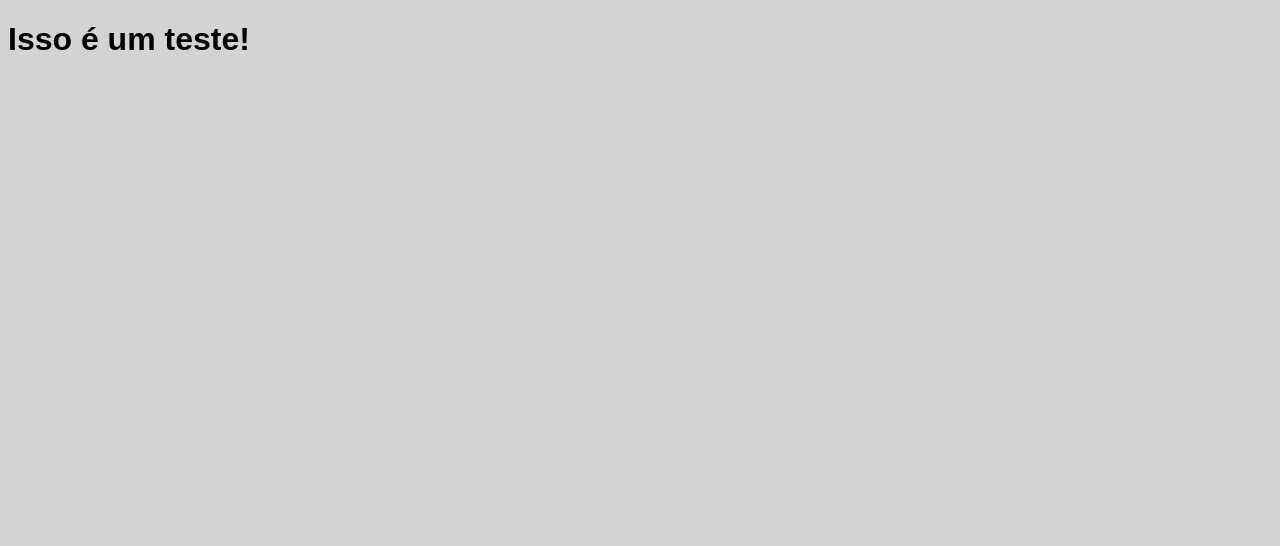
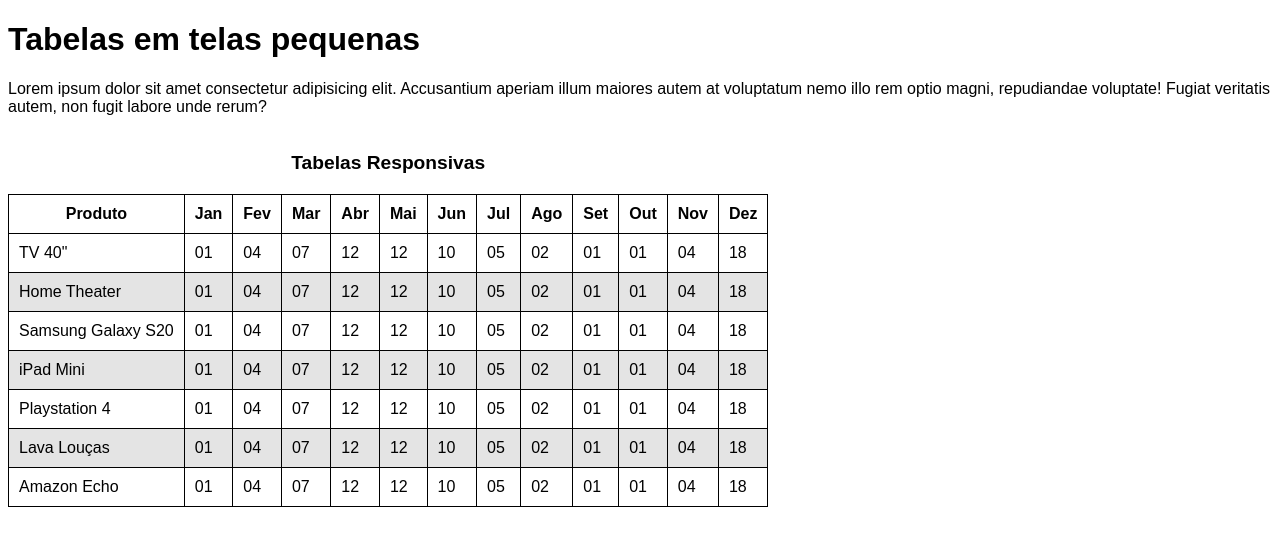
Before and after one commit to Felpecx/Html-Css, a plain HTML site: page Exercícios/ex024/pag001.html in a window 1280 px wide. Drawn offline with Linux system fonts and the light colour scheme.

Commit message:
Exercício Iframe003

```diff
--- a/Exercícios/ex024/pag001.html
+++ b/Exercícios/ex024/pag001.html
@@ -4,15 +4,168 @@
     <meta charset="UTF-8">
     <meta http-equiv="X-UA-Compatible" content="IE=edge">
     <meta name="viewport" content="width=device-width, initial-scale=1.0">
-    <title>Site de teste</title>
+    <title>Tabelas Responsivas</title>
     <style>
         body {
             font-family: Arial, Helvetica, sans-serif;
-            background-color: lightgrey;
-           }
+        }
+
+        table {
+            border-collapse: collapse;
+        }
+
+        caption {
+            font-size: 1.2em;
+            font-weight: bolder;
+            padding: 20px;
+        }
+
+        th, td {
+            border: 1px solid black;
+            padding: 10px;
+        }
+
+        tr:nth-child(even) {
+            background-color: rgb(228, 228, 228);
+        }
+
+        div#container {
+            overflow-x: auto;
+        }
     </style>
 </head>
 <body>
-    <h1>Isso é um teste!</h1>
+    <h1>Tabelas em telas pequenas</h1>
+    <p>Lorem ipsum dolor sit amet consectetur adipisicing elit. Accusantium aperiam illum maiores autem at voluptatum nemo illo rem optio magni, repudiandae voluptate! Fugiat veritatis autem, non fugit labore unde rerum?</p>
+    <div id="container">
+        <table>
+            <caption>Tabelas Responsivas</caption>
+            <thead>
+                <tr>
+                    <th>Produto</th>
+                    <th>Jan</th>
+                    <th>Fev</th>
+                    <th>Mar</th>
+                    <th>Abr</th>
+                    <th>Mai</th>
+                    <th>Jun</th>
+                    <th>Jul</th>
+                    <th>Ago</th>
+                    <th>Set</th>
+                    <th>Out</th>
+                    <th>Nov</th>
+                    <th>Dez</th>
+                </tr>
+            </thead>
+            <tbody>
+                <tr>
+                    <td>TV 40"</td>
+                    <td>01</td>
+                    <td>04</td>
+                    <td>07</td>
+                    <td>12</td>
+                    <td>12</td>
+                    <td>10</td>
+                    <td>05</td>
+                    <td>02</td>
+                    <td>01</td>
+                    <td>01</td>
+                    <td>04</td>
+                    <td>18</td>
+                </tr>
+                <tr>
+                    <td>Home Theater</td>
+                    <td>01</td>
+                    <td>04</td>
+                    <td>07</td>
+                    <td>12</td>
+                    <td>12</td>
+                    <td>10</td>
+                    <td>05</td>
+                    <td>02</td>
+                    <td>01</td>
+                    <td>01</td>
+                    <td>04</td>
+                    <td>18</td>
+                </tr>
+                <tr>
+                    <td>Samsung Galaxy S20</td>
+                    <td>01</td>
+                    <td>04</td>
+                    <td>07</td>
+                    <td>12</td>
+                    <td>12</td>
+                    <td>10</td>
+                    <td>05</td>
+                    <td>02</td>
+                    <td>01</td>
+                    <td>01</td>
+                    <td>04</td>
+                    <td>18</td>
+                </tr>
+                <tr>
+                    <td>iPad Mini</td>
+                    <td>01</td>
+                    <td>04</td>
+                    <td>07</td>
+                    <td>12</td>
+                    <td>12</td>
+                    <td>10</td>
+                    <td>05</td>
+                    <td>02</td>
+                    <td>01</td>
+                    <td>01</td>
+                    <td>04</td>
+                    <td>18</td>
+                </tr>
+                <tr>
+                    <td>Playstation 4</td>
+                    <td>01</td>
+                    <td>04</td>
+                    <td>07</td>
+                    <td>12</td>
+                    <td>12</td>
+                    <td>10</td>
+                    <td>05</td>
+                    <td>02</td>
+                    <td>01</td>
+                    <td>01</td>
+                    <td>04</td>
+                    <td>18</td>
+                </tr>
+                <tr>
+                    <td>Lava Louças</td>
+                    <td>01</td>
+                    <td>04</td>
+                    <td>07</td>
+                    <td>12</td>
+                    <td>12</td>
+                    <td>10</td>
+                    <td>05</td>
+                    <td>02</td>
+                    <td>01</td>
+                    <td>01</td>
+                    <td>04</td>
+                    <td>18</td>
+                </tr>
+                <tr>
+                    <td>Amazon Echo</td>
+                    <td>01</td>
+                    <td>04</td>
+                    <td>07</td>
+                    <td>12</td>
+                    <td>12</td>
+                    <td>10</td>
+                    <td>05</td>
+                    <td>02</td>
+                    <td>01</td>
+                    <td>01</td>
+                    <td>04</td>
+                    <td>18</td>
+                </tr>
+            </tbody>
+        </table>
+    </div>
+
 </body>
 </html>
```
Also changed, not shown: Exercícios/ex024/iframe003.html (added, +39 -0 lines), Exercícios/ex024/pag002.html (added, +23 -0 lines), Exercícios/ex024/pag003.html (added, +23 -0 lines).
